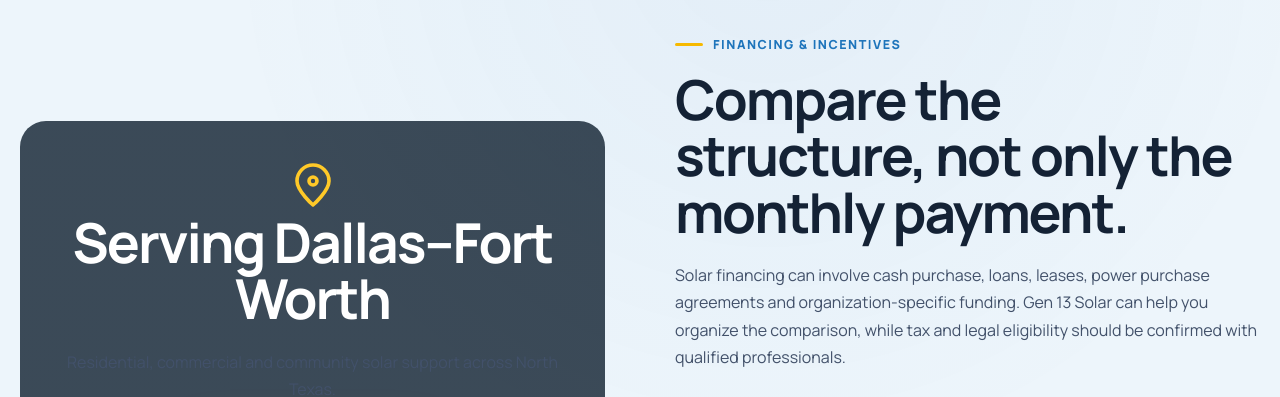
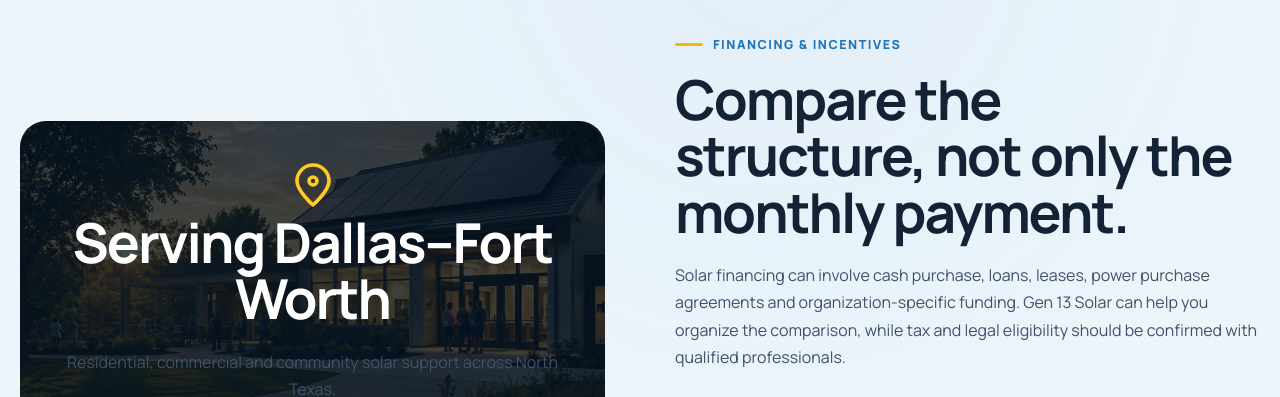
Before and after one commit to emmaneul-rd/gen13solar, a website: page contact.html in a window 1280 px wide. Shown: the part 1870-2267 px from the top of the page. Drawn offline with Linux system fonts and the light colour scheme.

Commit message:
fix: replace broken project-community.webp CSS reference with community-gathering.webp

```diff
--- a/assets/css/styles.css
+++ b/assets/css/styles.css
@@ -517,7 +517,7 @@ input[type="range"] { width: 100%; accent-color: var(--gold-500); }
 .contact-form { padding: 36px; border: 1px solid var(--slate-200); border-radius: 24px; background: var(--white); box-shadow: var(--shadow-sm); }
 .map-card { min-height: 360px; display: grid; place-items: center; text-align: center; padding: 40px; border-radius: 26px; color: var(--white); background:
   linear-gradient(rgba(3,20,36,.76), rgba(3,20,36,.76)),
-  url("../images/project-community.webp") center/cover no-repeat;
+  url("../images/community-gathering.webp") center/cover no-repeat;
 }
 .map-card .icon { color: var(--gold-400); }
 
```
